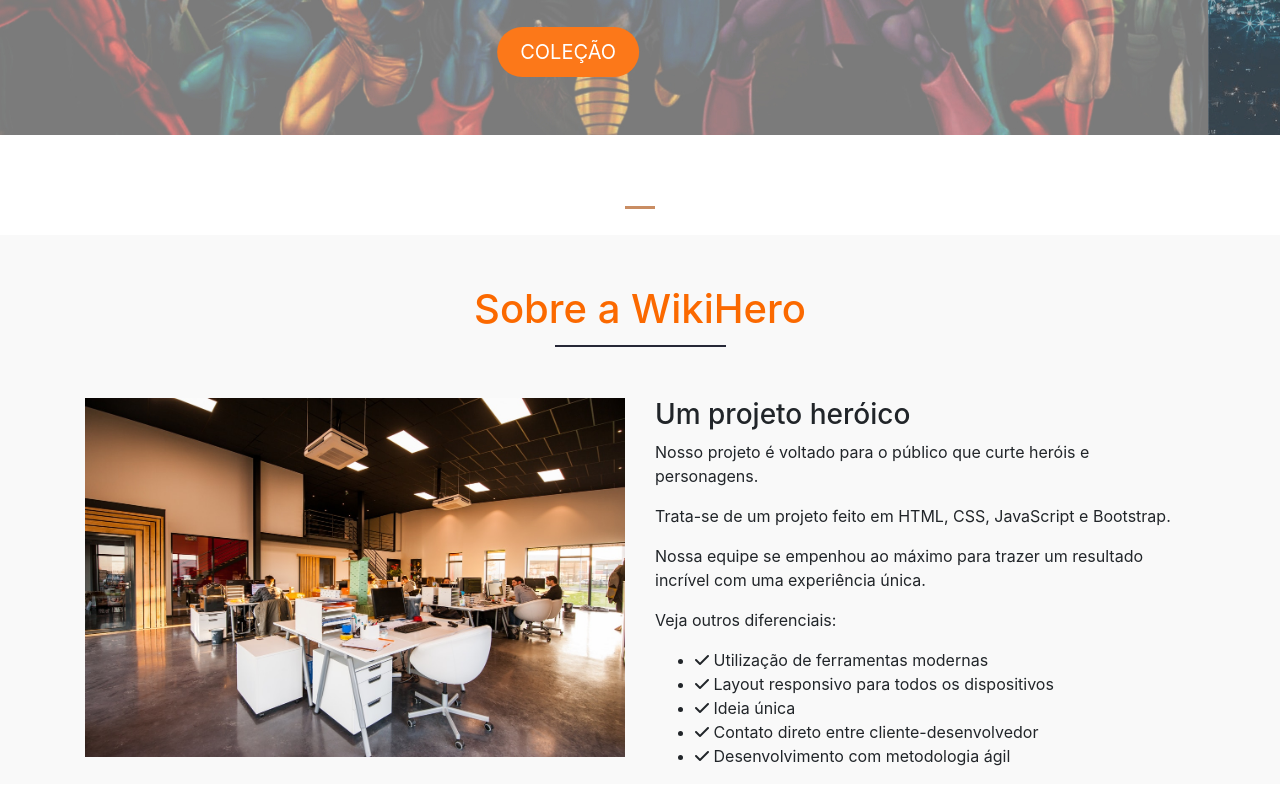
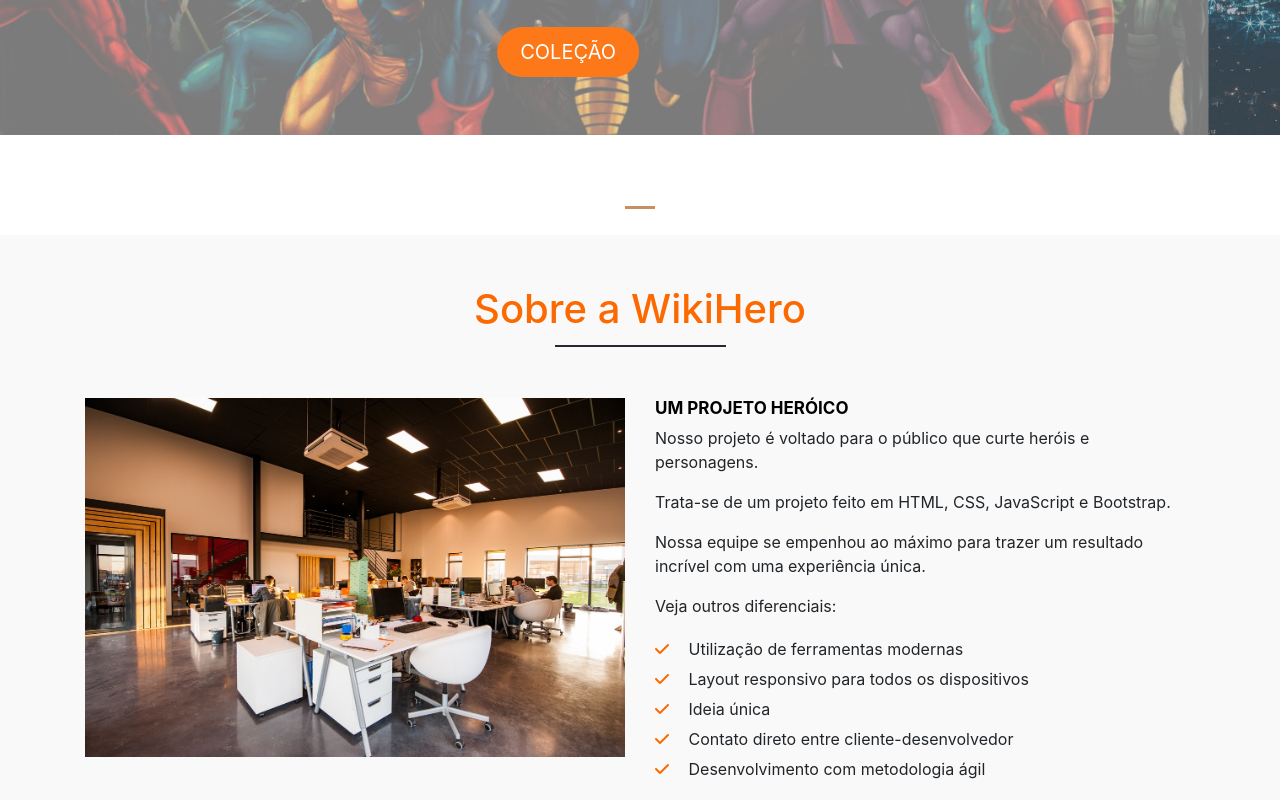
Before and after one commit to almeidaa11/PI06, a plain HTML site: page html/index.html in a window 1280 px wide. Shown: the part 485-1285 px from the top of the page. Drawn offline with nearby package versions, Linux system fonts and the light colour scheme; a script that the page names is missing; files whose address does not match are found by name.

Commit message:
finish about

```diff
--- a/css/about.css
+++ b/css/about.css
@@ -7,13 +7,34 @@
     margin: 50px 0 65px 0;
     font-size: 40px;
     text-align: center;
-  }
+}
 
-  .main-title::after {
+.main-title::after {
     content: "";
     border-top: 2px solid #262837;
     width: 15%;
     position: absolute;
     top: 110px;
     left: 42.5%;
-  }
+}
+
+.about-title {
+    font-size: 17px;
+    color: black;
+    text-transform: uppercase;
+    font-weight: bold;
+}
+
+#about-list {
+    list-style: none;
+    padding-left: 0;
+}
+
+#about-list li {
+    line-height: 30px;
+}
+
+#about-list i {
+    color: #FB6900;
+    margin-right: 15px;
+}
```
